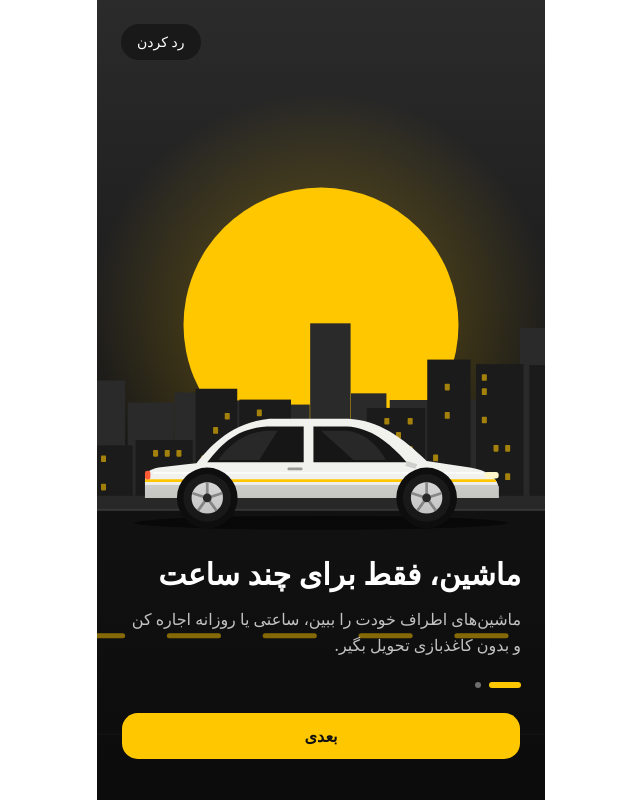
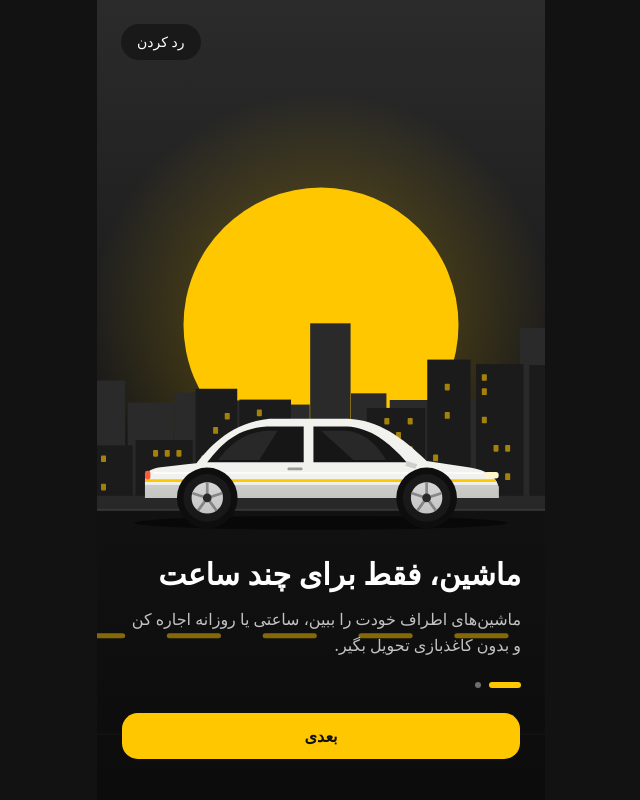
Before and after one commit to Omid05a/Rental, a Next.js app in the folder frontend/: page /welcome in a window 1280 px wide. Shown: the whole page, without its empty margins (319-959 px from the left). Built offline with nearby package versions, Linux system fonts and the light colour scheme; no server answers.

Commit message:
style(frontend): switch theme to black and yellow dark palette

```diff
--- a/frontend/package.json
+++ b/frontend/package.json
@@ -14,7 +14,7 @@
     "class-variance-authority": "^0.7.1",
     "cn": "^0.5.2",
     "input-otp": "^1.5.0",
-    "lucide-react": "^1.70.0",
+    "lucide-react": "^1.72.0",
     "next": "16.4.6",
     "react": "19.3.0",
     "react-dom": "19.3.0",
--- a/frontend/src/app/globals.css
+++ b/frontend/src/app/globals.css
@@ -139,23 +139,24 @@ textarea {
 }
 
 :root {
-  --background: #ffffff;
-  --foreground: #111111;
-  --card: #ffffff;
-  --card-foreground: #111111;
-  --popover: #ffffff;
-  --popover-foreground: #111111;
+  color-scheme: dark;
+  --background: #121212;
+  --foreground: #ffffff;
+  --card: #1c1c1c;
+  --card-foreground: #ffffff;
+  --popover: #1c1c1c;
+  --popover-foreground: #ffffff;
   --primary: #ffc700;
   --primary-foreground: #111111;
-  --secondary: #f6f6f4;
-  --secondary-foreground: #111111;
-  --muted: #f6f6f4;
-  --muted-foreground: #6b6b66;
-  --accent: #f6f6f4;
-  --accent-foreground: #111111;
-  --destructive: #dc2626;
-  --border: #e5e5e1;
-  --input: #e5e5e1;
-  --ring: #111111;
+  --secondary: #232323;
+  --secondary-foreground: #ffffff;
+  --muted: #232323;
+  --muted-foreground: #9a9a94;
+  --accent: #2a2a2a;
+  --accent-foreground: #ffffff;
+  --destructive: #ef4444;
+  --border: #2e2e2e;
+  --input: #2a2a2a;
+  --ring: #ffc700;
   --radius: 0.75rem;
 }
```
Also changed, not shown: 1 other file (tests, documents, lock files or other folders).
